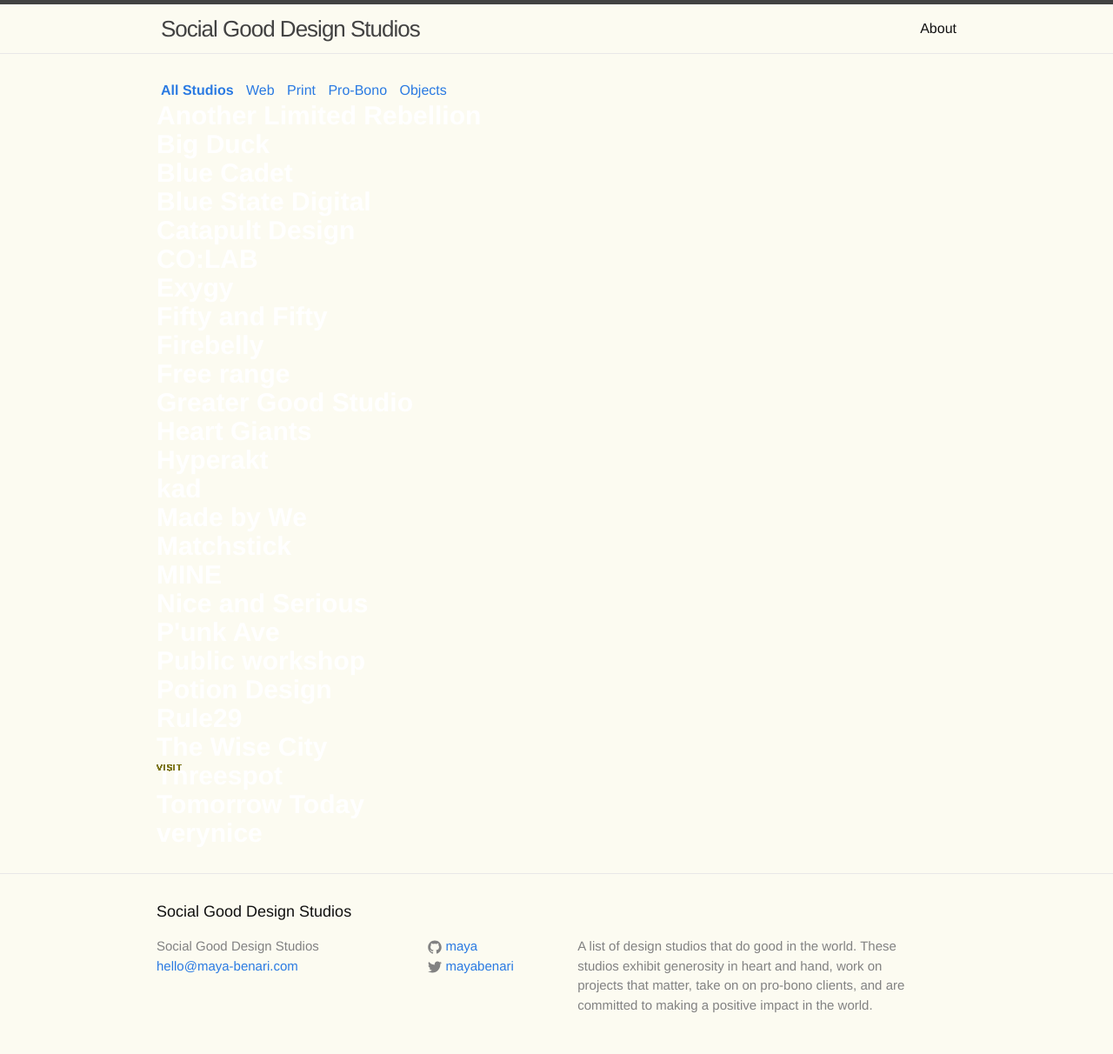
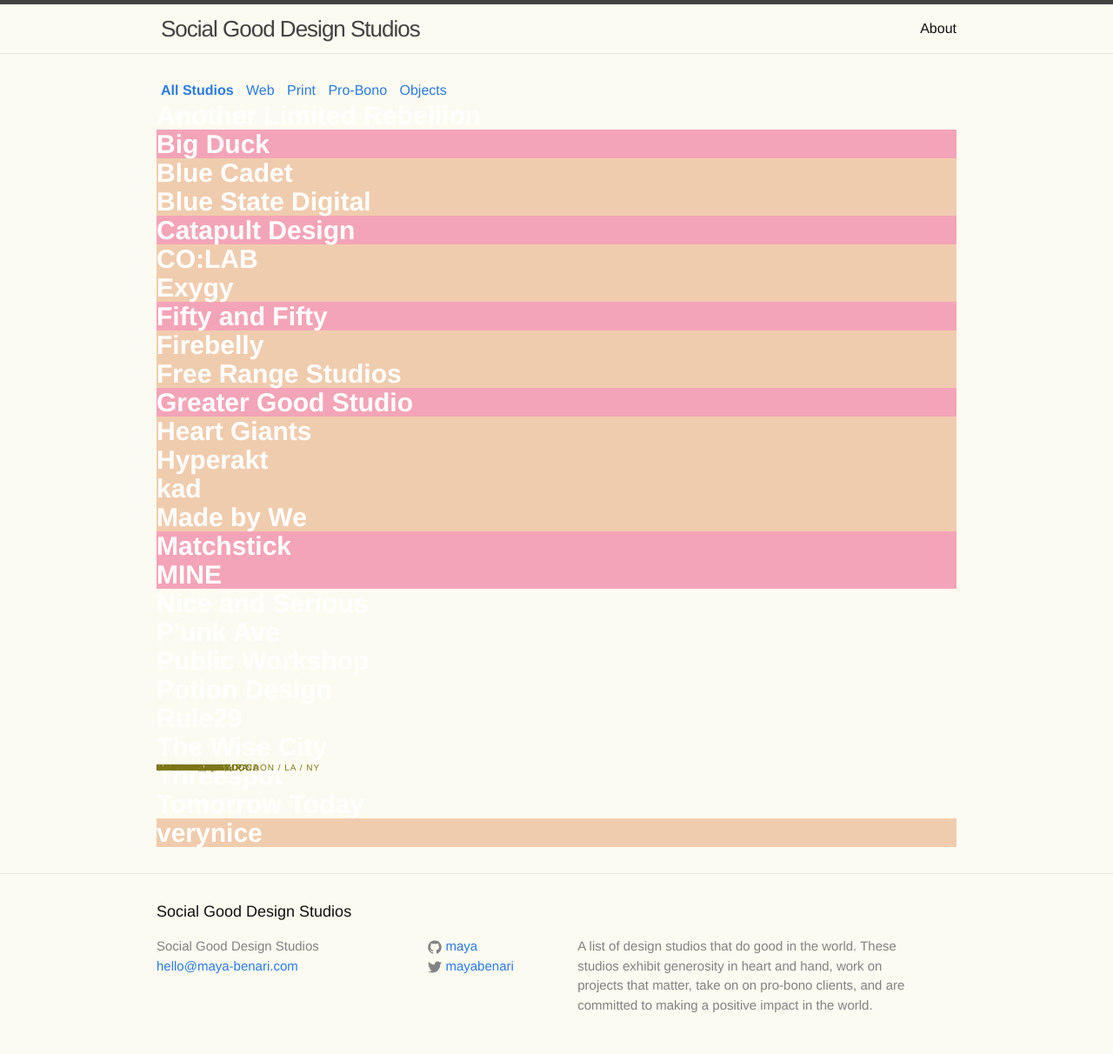
Before and after one commit to maya/social-good-design-studios, a Jekyll site: the page built from index.html, in a window 1280 px wide. Shown: the whole page at 87% size. Built offline with Jekyll 4.4.1, drawn with Linux system fonts in a browser that asks for light colours.

Commit message:
Add locations

```diff
--- a/_data/studios.yml
+++ b/_data/studios.yml
@@ -1,96 +1,120 @@
 - name: Another Limited Rebellion
+  location: "New York, NY"
   website: alrdesign.com
 
 - name: Big Duck
   category: graphic web interaction
-  location: Los Angeles
+  location: "Brooklyn, NY"
   website: bigducknyc.com
 
 - name: Blue Cadet
   category: print web
-  location: San Francisco
+  location: "Philadelphia, PA"
   website: bluecadet.com
 
 - name: Blue State Digital
+  location: "Boston / DC / London / LA / NY"
   website: bluestatedigital.com
   category: print
 
 - name: Catapult Design
+  location: CO / NY / SF
   website: catapultdesign.org
   category: web
 
 - name: CO:LAB
+  location: "Hartford, CT"
   website: colabinc.com
   category: print web
 
 - name: Exygy
+  location: "San Francisco, CA"
   website: exygy.com
   category: print web
 
 - name: Fifty and Fifty
+  location: "San Diego, CA"
   website: fiftyandfifty.org
   category: web
 
 - name: Firebelly
+  location: "Chicago, Il"
   website: firebellydesign.com
   category: print web pro-bono
 
-- name: Free range
+- name: Free Range Studios
+  location: "Oakland, CA"
   website: freerange.com
   category: print web
 
 - name: Greater Good Studio
+  location: "Chicago, IL"
   website: greatergoodstudio.com
   category: web
 
 - name: Heart Giants
+  location: "Batavia, IL"
   website: heartgiants.com
   category: print web
 
 - name: Hyperakt
+  location: "Brooklyn, NY"
   website: hyperakt.com
   category: print pro-bono web
 
 - name: kad
+  location: "Chicago, IL"
   website: kad.com
   category: print web
 
 - name: Made by We
+  location: "Washington, DC"
   website: madebywe.org
   category: print web
 
 - name: Matchstick
+  location: "Atlanta, GA"
   website: matchstic.com
   category: pro-bono web
 
 - name: MINE
+  location: "San Francisco, CA"
   website: minesf.com
   category: pro-bono web
 
 - name: Nice and Serious
+  location: "London, UK"
   website: niceandserious.com
 
 - name: P'unk Ave
+  location: "Philadelphia, PA"
   website: punkave.com
 
-- name: Public workshop
+- name: Public Workshop
+  location: "Philadelphia, PA"
   website: publicworkshop.us
 
 - name: Potion Design
+  location: "New York, NY"
   website: potiondesign.com
 
 - name: Rule29
+  location: "Phoenix, AZ"
   website: rule29.com
 
 - name: The Wise City
+  location: "New York, NY"
   website: thewisecity.org
 
 - name: Threespot
+  location: "Washington, DC"
   website: threespot.com
 
 - name: Tomorrow Today
+  location: "Cincinnati, OH"
   website: tomorrowtoday.is
 
 - name: verynice
+  location: LA / NY / ATX
   website: verynice.co
   category: print web pro-bono
--- a/_sass/_base.scss
+++ b/_sass/_base.scss
@@ -197,7 +197,7 @@
   line-height: 1.1;
 }
 
-.sub {
+.location {
   bottom: 10px;
   color: #7d7618;
   font-size: 10px;
@@ -230,6 +230,13 @@
   -o-transition: background-color .2s ease !important;
   transition: background-color .2s ease !important;
 
+}
+
+.web {
+  background-color: #f4a4b8;
+}
+.print {
+  background-color: #f0ccae;
 }
 .isotope-item > a:hover {
   text-decoration: none;
--- a/index.html
+++ b/index.html
@@ -19,13 +19,12 @@
 {% for studio in site.data.studios %}
 	<div class="item objects {{ studio.category }}">
     <a href="http://{{ studio.website }}">
-  	<p class="name">
-    	{{ studio.name }}
-  	</p>
+    	<p class="name">
+      	{{ studio.name }}
+    	</p>
 
-
-    	<p class="sub">
-    	visit
+    	<p class="location">
+    	{{ studio.location }}
   	  </p>
   	</a>
 	</div>
```
Also changed, not shown: 3 other files.
